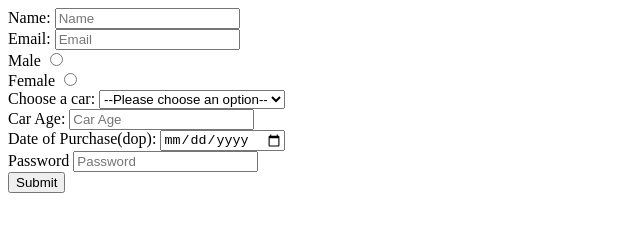
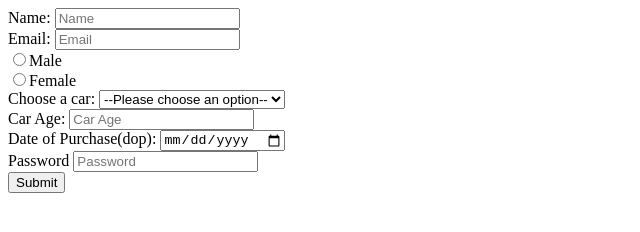
Before and after one commit to acciojob/car-insurance-form-HemanthRaghu96, a website: page main.html in a window 1280 px wide. Shown: the full height of the page, 0-640 px from the left. Drawn offline with Linux system fonts and the light colour scheme.

Commit message:
created a submission

```diff
--- a/main.html
+++ b/main.html
@@ -20,11 +20,8 @@
         required
       />
       <br />
-      <label for="gender_m">Male</label>
-      <input type="radio" name="gender" id="gender_m" value="male" /> <br />
-      <label for="gender_f">Female</label>
-      <input type="radio" name="gender" id="gender_f" value="female" /> <br />
-
+      <input type="radio" name="gender" id="gender_m" value="male" required/>Male <br />
+      <input type="radio" name="gender" id="gender_f" value="female" />Female <br />
       <label for="cars">Choose a car:</label>
       <select name="cars" id="cars">
         <option value="">--Please choose an option--</option>
@@ -33,7 +30,7 @@
         <option value="mercedes">Mercedes</option>
       </select>
       <br />
-      <label for="age">Car Age:</label>
+      <label for="carage">Car Age:</label>
       <input
         type="number"
         name="age"
```
